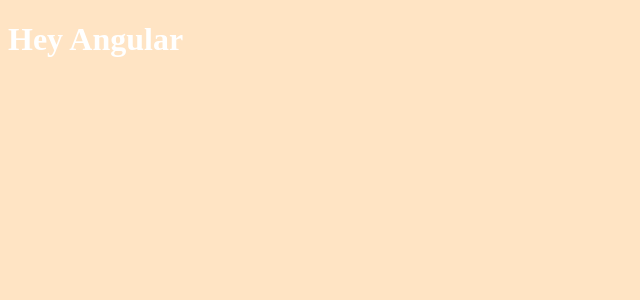
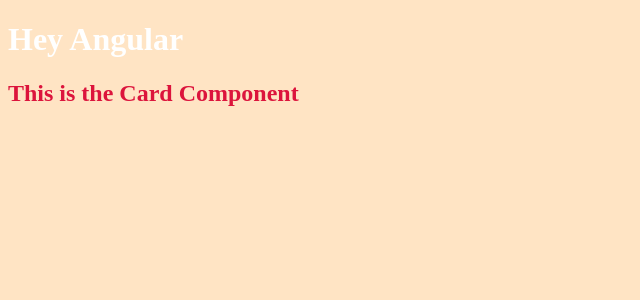
Before and after one commit to aadarshp31/complete-angular-developer-bootcamp, an Angular app in the folder core-angular/: page / in a window 1280 px wide. Shown: the top 300 px of the page, without its empty margins (0-640 px from the left). Built offline with nearby package versions, Linux system fonts and the light colour scheme.

Commit message:
Created another component and handle it's view.

```diff
--- a/core-angular/src/app/app.component.html
+++ b/core-angular/src/app/app.component.html
@@ -1 +1,2 @@
 <h1>Hey Angular</h1>
+<my-card></my-card>
--- a/core-angular/src/app/app.module.ts
+++ b/core-angular/src/app/app.module.ts
@@ -1,10 +1,11 @@
 import { NgModule } from "@angular/core"
 import { BrowserModule } from "@angular/platform-browser"
 import { AppComponent } from "./app.component"
+import { CardComponent } from "./card.component"
 
 @NgModule({
     imports: [BrowserModule],
-    declarations: [AppComponent],
+    declarations: [AppComponent, CardComponent],
     bootstrap: [AppComponent]
 })
 export class AppModule { }
--- /dev/null
+++ b/core-angular/src/app/card.component.css
@@ -0,0 +1,3 @@
+h2{
+  color: crimson;
+}
--- /dev/null
+++ b/core-angular/src/app/card.component.html
@@ -0,0 +1,3 @@
+<div>
+  <h2>This is the Card Component</h2>
+</div>
```
Also changed, not shown: core-angular/src/app/card.component.ts (added, +8 -0 lines).
